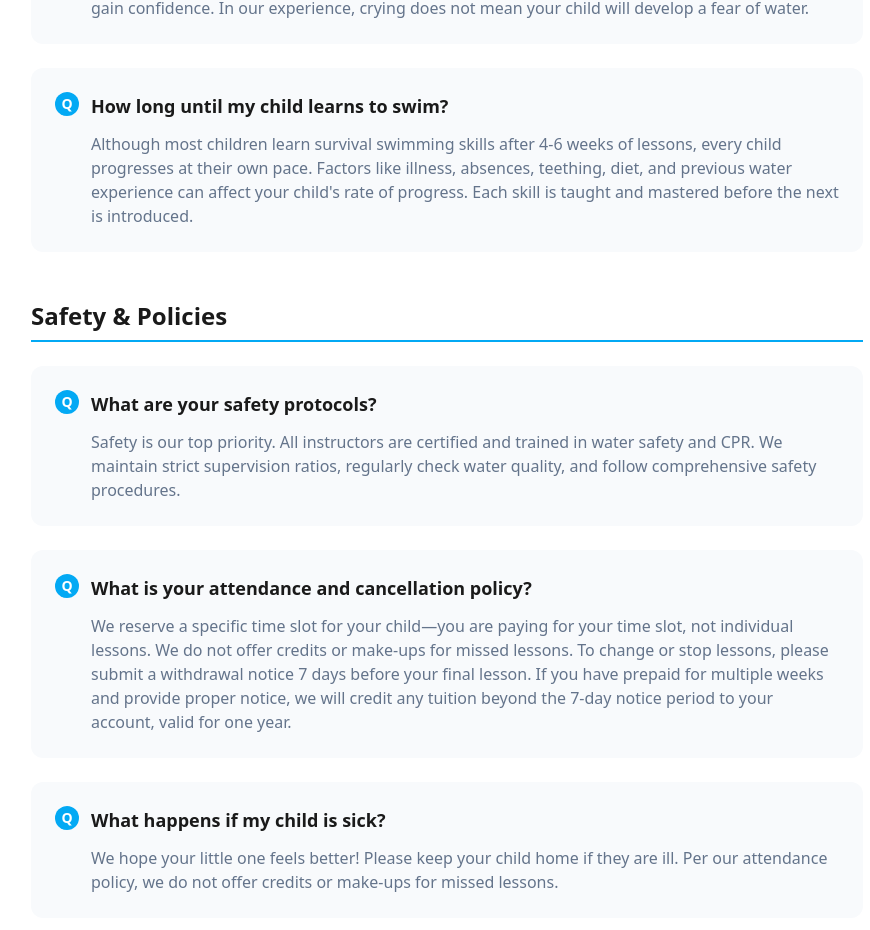
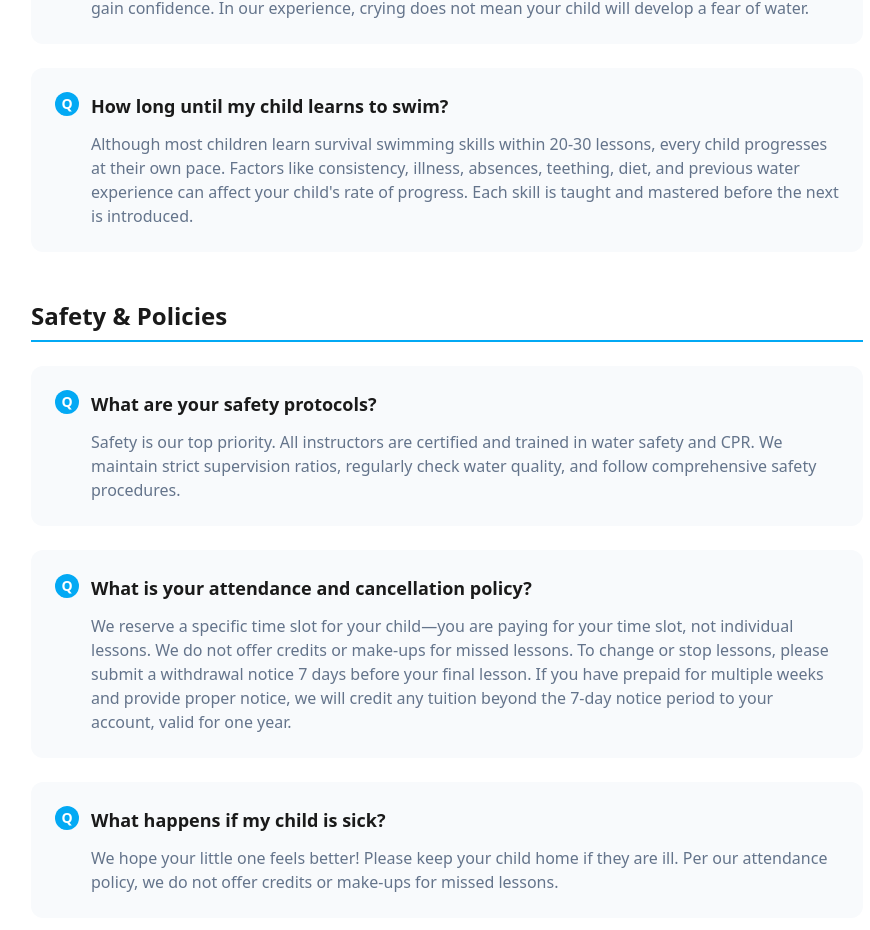
Before and after one commit to cyntel-intelligence/aqua-journey-website, a Next.js app: page /faq in a window 1280 px wide. Shown: the part 2090-3020 px from the top of the page, without its empty margins (193-1063 px from the left). Built offline with nearby package versions, Linux system fonts and the light colour scheme.

Commit message:
Update learn to swim FAQ: 20-30 lessons, add consistency

```diff
--- a/src/app/faq/page.tsx
+++ b/src/app/faq/page.tsx
@@ -54,7 +54,7 @@ const faqs = [
       },
       {
         q: 'How long until my child learns to swim?',
-        a: 'Although most children learn survival swimming skills after 4-6 weeks of lessons, every child progresses at their own pace. Factors like illness, absences, teething, diet, and previous water experience can affect your child\'s rate of progress. Each skill is taught and mastered before the next is introduced.',
+        a: 'Although most children learn survival swimming skills within 20-30 lessons, every child progresses at their own pace. Factors like consistency, illness, absences, teething, diet, and previous water experience can affect your child\'s rate of progress. Each skill is taught and mastered before the next is introduced.',
       },
     ],
   },
```
